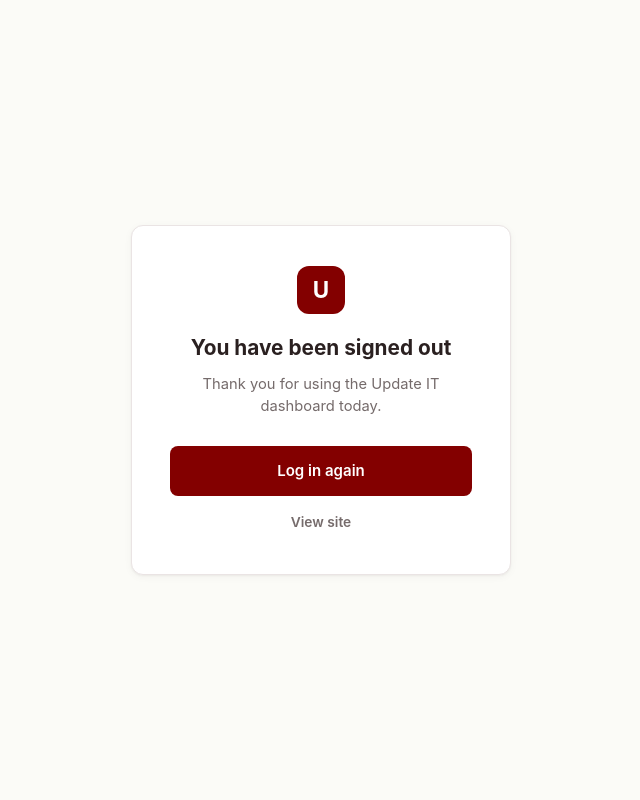
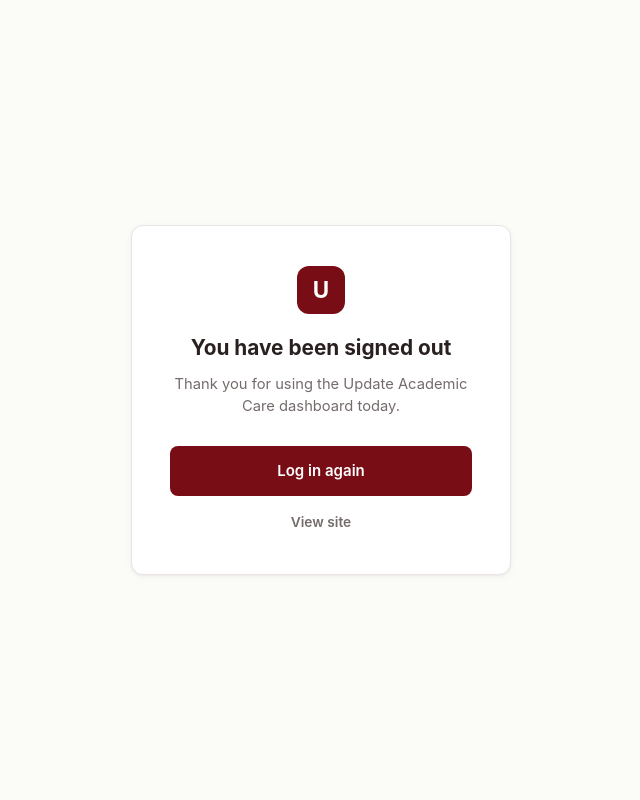
Before and after one commit to rafsanhasanpronoy/Update-IT, a Django app: template core/templates/registration/logged_out.html in a window 1280 px wide. Shown: the whole page, without its empty margins (319-959 px from the left). Run offline with Django 5.2, Linux system fonts and the light colour scheme; the template is opened without the code that fills it, so the values that code supplies are empty; parts of the project's set-up code (start-up, migrations or seed data) failed here and were passed over.

Commit message:
Replace legacy Update IT branding with Update Academic Care

```diff
--- a/core/templates/registration/logged_out.html
+++ b/core/templates/registration/logged_out.html
@@ -3,7 +3,7 @@
 <head>
 <meta charset="UTF-8">
 <meta name="viewport" content="width=device-width, initial-scale=1.0">
-<title>Logged out — Update IT</title>
+<title>Logged out — Update Academic Care</title>
 <style>
   :root {
     --bg: #FBFBF7;
@@ -11,8 +11,8 @@
     --border: #EAE4E4;
     --text: #2A2020;
     --muted: #756B6B;
-    --accent: #830000;
-    --accent-hover: #6a0000;
+    --accent: #790D16;
+    --accent-hover: #5a0910;
     --accent-soft: #FBEAEA;
     --accent-soft-border: #EBC5C5;
     --radius: 12px;
@@ -91,7 +91,7 @@
   <div class="card">
     <div class="brand-badge">U</div>
     <p class="title">You have been signed out</p>
-    <p class="sub">Thank you for using the Update IT dashboard today.</p>
+    <p class="sub">Thank you for using the Update Academic Care dashboard today.</p>
     <a href="{% url 'admin:login' %}" class="btn btn-accent">Log in again</a>
     <br>
     <a href="/" class="secondary-link">View site</a>
```
